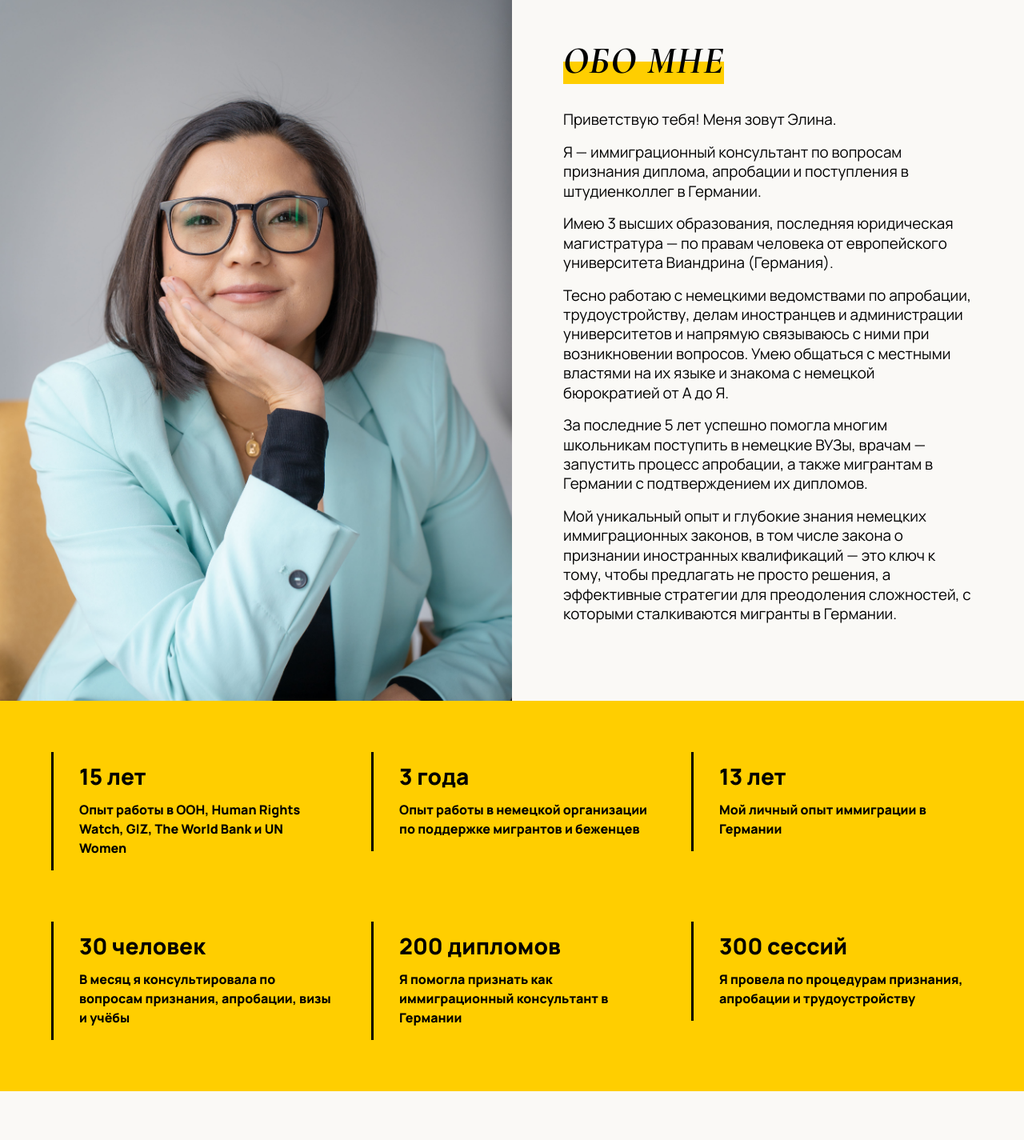
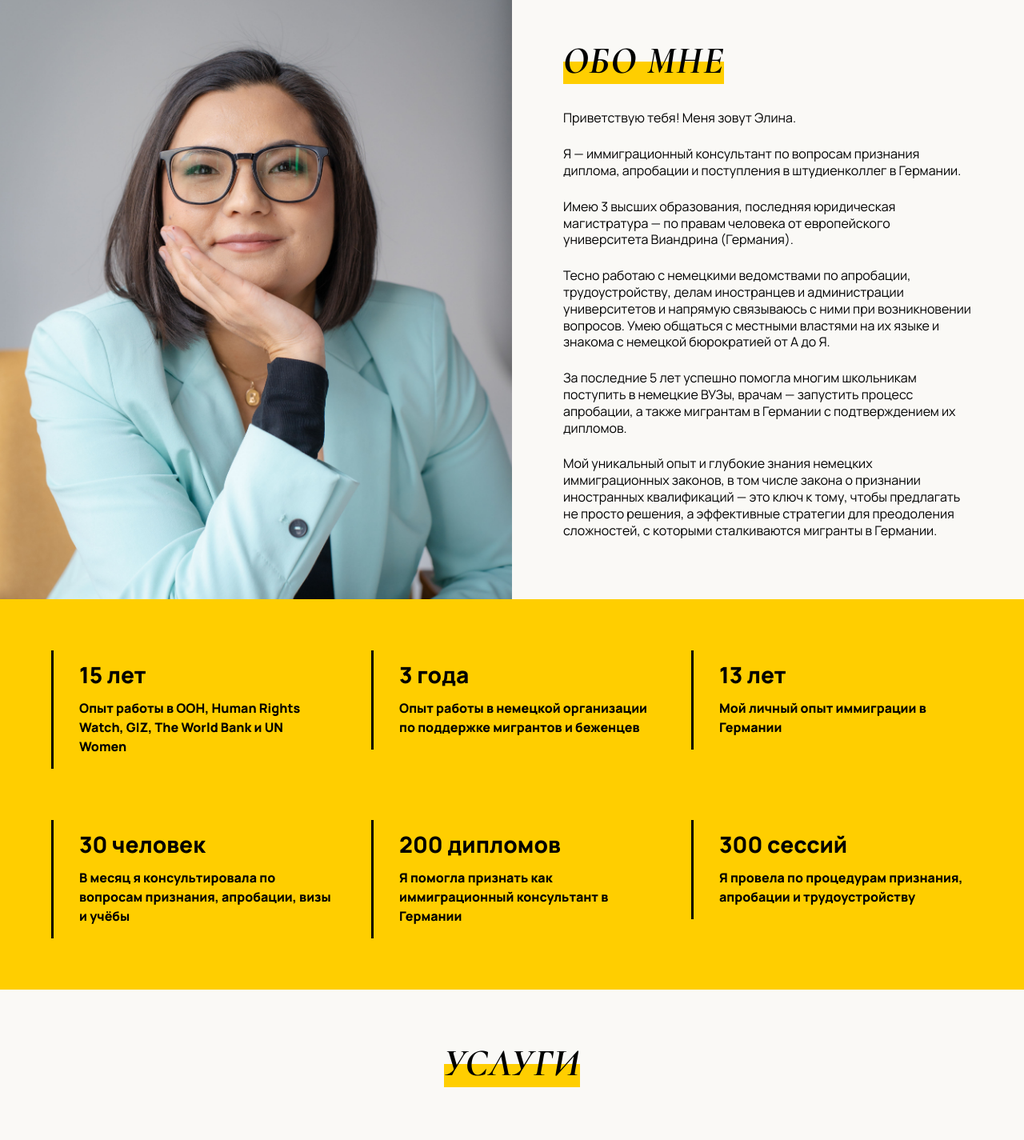
Before and after one commit to SofyaBorisenko/elina-anerkennung-germany, a React (Vite) app: page / in a window 1280 px wide. Shown: the part 700-2125 px from the top of the page at 80% size. Built offline with nearby package versions, Linux system fonts and the light colour scheme.

Commit message:
Styled mobile Header, Hero, and AboutMe

```diff
--- a/src/App.jsx
+++ b/src/App.jsx
@@ -14,6 +14,7 @@ import Bewerbung from './components/Bewerbung.jsx';
 import PersonalSupport from './components/PersonalSupport.jsx';
 import Reviews from './components/Reviews.jsx';
 import ContactMe from './components/ContactMe.jsx';
+import Sidebar from './components/Sidebar.jsx';
 import Alert from './components/Alert';
 import { ChakraProvider } from '@chakra-ui/react';
 
@@ -36,6 +37,7 @@ function App() {
             <Reviews id='reviews-section' />
             <ContactMe id='contactme-section' />
             <Footer />
+            <Sidebar />
             <Alert />
           </main>
         </AlertProvider>
--- a/src/App.scss
+++ b/src/App.scss
@@ -67,11 +67,30 @@ button {
   width: 100%;
   background: $yellow;
   height: 3rem;
+  padding: 0;
 }
 
 /* Typography */
+.highlighted-heading {
+  position: relative;
+  font-style: italic;
+  font-weight: 700;
+  line-height: 120%;
+  letter-spacing: 0.0725rem;
+}
+
+.highlighted-heading::after {
+  content: '';
+  position: absolute;
+  bottom: 0;
+  left: 0;
+  width: 100%;
+  height: 50%;
+  background-color: $yellow;
+  z-index: -1;
+}
+
 button {
-  color: $off-white;
   text-align: center;
   font-family: Manrope;
   font-size: 1rem;
@@ -87,63 +106,89 @@ p {
   color: $black;
 }
 
+h1,
+h2 {
+  font-family: 'Cormorant Infant';
+  font-style: normal;
+  font-weight: 600;
+  line-height: 120%;
+  letter-spacing: -0.10875rem;
+  text-transform: uppercase;
+}
+
+h4 {
+  font-family: Manrope;
+  font-style: normal;
+  letter-spacing: -0.015px;
+}
+
+/*Sidebar*/
+.sidebar {
+  position: fixed;
+  top: 0;
+  left: 0;
+  width: 25%;
+  height: 100%;
+  background: $yellow;
+  visibility: hidden;
+}
+.sidebar-nav a {
+  color: $black;
+  text-decoration: none;
+  text-align: left;
+  font-family: Manrope;
+  font-size: 0.875rem;
+  font-style: normal;
+  font-weight: 600;
+  line-height: 140%;
+}
+.show-sidebar {
+  opacity: 0.95;
+  visibility: visible;
+  transition-property: opacity;
+  transition-duration: 1s;
+}
+
+/* Styles for mobile screens */
+@media (min-width: 0px) {
+  h1 {
+    font-size: 2.5rem;
+  }
+
+  h2 {
+    font-size: 2.25rem;
+    margin-bottom: 1.25rem;
+  }
+
+  h4 {
+    font-size: 1.15rem;
+    font-weight: 300;
+    line-height: 140%;
+  }
+}
+
 /* Styles for 1280px+ screens (XLarge) */
 @media (min-width: 1280px) {
-  p {
-    font-size: '1rem';
+  button {
+    font-size: 1rem;
   }
 
   .highlighted-heading {
-    position: relative;
-    font-style: italic;
-    font-weight: 700;
-    line-height: 120%;
-    letter-spacing: 0.0725rem;
     max-width: 30rem;
   }
 
-  .highlighted-heading::after {
-    content: '';
-    position: absolute;
-    bottom: 0;
-    left: 0;
-    width: 100%;
-    height: 50%;
-    background-color: $yellow;
-    z-index: -1;
-  }
-
   h1 {
-    font-family: 'Cormorant Infant';
     font-size: 3.375rem;
-    font-style: normal;
-    font-weight: 600;
-    line-height: 120%;
-    letter-spacing: -0.10875rem;
-    text-transform: uppercase;
   }
 
   h2 {
-    font-family: 'Cormorant Infant';
     font-size: 3rem;
-    font-style: normal;
-    font-weight: 600;
-    line-height: 120%;
-    letter-spacing: -0.10875rem;
-    text-transform: uppercase;
   }
 
   h4 {
-    font-family: Manrope;
     font-size: 1.275rem;
-    font-style: normal;
     font-weight: 500;
     line-height: 120%;
-    letter-spacing: -0.015px;
-  }
-
-  .aboutme p {
-    margin: 1rem 0;
   }
 
   select {
--- a/src/components/AboutMe.jsx
+++ b/src/components/AboutMe.jsx
@@ -1,56 +1,51 @@
-import { Text, Box, Image, VStack, HStack, Heading } from '@chakra-ui/react';
+import { Text, Box, Flex, Image, VStack } from '@chakra-ui/react';
 import '../App.scss';
 import './AboutMe.css';
-import '../assets/AboutMe_photo.jpg';
+import AboutMePhoto from '../assets/AboutMe_photo.jpg';
 
 const AboutMe = () => {
+  const textStyle = {
+    fontFamily: 'Manrope',
+    fontWeight: ['300', '400'],
+    fontStyle: 'normal',
+    lineHeight: ['140%', '130%'],
+    mx: '0',
+    my: ['0.4rem', '0.75rem'],
+    fontSize: ['0.875rem', '1rem'],
+  };
   return (
     <Box className='aboutme' backgroundColor='#faf9f6' position='sticky'>
-      <HStack alignItems='flex-start' justifyContent='flex-end' gap='0px'>
-        <div className='aboutme-bg'></div>
-        <VStack w='50%' p='4rem' alignItems='flex-start' gap='0px'>
+      <Flex
+        flexDir={['column', 'row']}
+        alignItems={['center', 'flex-start']}
+        justifyContent='flex-end'
+        gap='0px'
+      >
+        <Box display={['none', 'block']} className='aboutme-bg'></Box>
+        <VStack
+          w={['100%', '50%']}
+          p={['4rem 1.25rem', '4rem']}
+          alignItems='flex-start'
+          gap='0px'
+        >
           <h2 className='highlighted-heading' id='aboutme-section'>
             Обо мне
           </h2>
-          <Text
-            fontFamily='Manrope'
-            fontSize='1.175rem'
-            fontWeight='400'
-            fontStyle='normal'
-            lineHeight='130%'
-            m='0'
-          >
-            <p>Приветствую тебя! Меня зовут Элина.</p>
-            <p>
-              Я — иммиграционный консультант по вопросам признания диплома,
-              апробации и поступления в штудиенколлег в Германии.
-            </p>
-            <p>
-              Имею 3 высших образования, последняя юридическая магистратура — по
-              правам человека от европейского университета Виандрина (Германия).
-            </p>
-            <p>
-              Тесно работаю с немецкими ведомствами по апробации,
-              трудоустройству, делам иностранцев и администрации университетов и
-              напрямую связываюсь с ними при возникновении вопросов. Умею
-              общаться с местными властями на их языке и знакома с немецкой
-              бюрократией от А до Я.
-            </p>
-            <p>
-              За последние 5 лет успешно помогла многим школьникам поступить в
-              немецкие ВУЗы, врачам — запустить процесс апробации, а также
-              мигрантам в Германии с подтверждением их дипломов.
-            </p>
-            <p>
-              Мой уникальный опыт и глубокие знания немецких иммиграционных
-              законов, в том числе закона о признании иностранных квалификаций —
-              это ключ к тому, чтобы предлагать не просто решения, а эффективные
-              стратегии для преодоления сложностей, с которыми сталкиваются
-              мигранты в Германии.
-            </p>
-          </Text>
+          {[
+            'Приветствую тебя! Меня зовут Элина.',
+            'Я — иммиграционный консультант по вопросам признания диплома, апробации и поступления в штудиенколлег в Германии.',
+            'Имею 3 высших образования, последняя юридическая магистратура — по правам человека от европейского университета Виандрина (Германия).',
+            'Тесно работаю с немецкими ведомствами по апробации, трудоустройству, делам иностранцев и администрации университетов и напрямую связываюсь с ними при возникновении вопросов. Умею общаться с местными властями на их языке и знакома с немецкой бюрократией от А до Я.',
+            'За последние 5 лет успешно помогла многим школьникам поступить в немецкие ВУЗы, врачам — запустить процесс апробации, а также мигрантам в Германии с подтверждением их дипломов.',
+            'Мой уникальный опыт и глубокие знания немецких иммиграционных законов, в том числе закона о признании иностранных квалификаций — это ключ к тому, чтобы предлагать не просто решения, а эффективные стратегии для преодоления сложностей, с которыми сталкиваются мигранты в Германии.',
+          ].map((text, index) => (
+            <Text key={index} {...textStyle}>
+              {text}
+            </Text>
+          ))}
+          <Image src={AboutMePhoto} display={['block', 'none']} mt='1rem' />
         </VStack>
-      </HStack>
+      </Flex>
     </Box>
   );
 };
--- /dev/null
+++ b/src/components/Context.jsx
@@ -0,0 +1,24 @@
+import { createContext, useState, useContext } from 'react';
+
+const AppContext = createContext();
+
+export const AppProvider = ({ children }) => {
+  const [isSidebarOpen, setIsSidebarOpen] = useState(false);
+  const openSidebar = () => {
+    setIsSidebarOpen(true);
+  };
+  const closeSidebar = () => {
+    setIsSidebarOpen(false);
+  };
+  return (
+    <AppContext.Provider
+      value={{ isSidebarOpen, openSidebar, closeSidebar }}
+    >
+      {children}
+    </AppContext.Provider>
+  );
+};
+
+export const useGlobalContext = () => {
+  return useContext(AppContext);
+};
--- a/src/components/Hero.css
+++ b/src/components/Hero.css
@@ -7,3 +7,20 @@
   right: 0;
   z-index: -1;
 }
+
+.hero-bg-mob {
+  width: 100%;
+  background: linear-gradient(
+      0deg,
+      rgba(255, 255, 255, 0.7) 0%,
+      rgba(255, 255, 255, 0.7) 100%
+    ),
+    url('../assets/Service1.jpg'), #faf9f6 50%;
+  background-position: center;
+  background-size: cover;
+  position: sticky;
+  top: 0;
+  left: 0;
+  z-index: -1;
+  padding: 1.25rem;
+}
--- a/src/components/PersonalSupport.jsx
+++ b/src/components/PersonalSupport.jsx
@@ -103,7 +103,7 @@ const PersonalSupport = () => {
           p='1.25rem 1.5rem'
           mt='3rem'
           border='none'
-          lineH='140%'
+          lineHeight='140%'
           onClick={handleClick('contactme-section')}
           link='#contact-me'
           _hover={{
--- /dev/null
+++ b/src/components/Sidebar.jsx
@@ -0,0 +1,54 @@
+import { FaTimes } from 'react-icons/fa';
+import { useGlobalContext } from './Context';
+import { Box, Button, VStack } from '@chakra-ui/react';
+
+const Sidebar = () => {
+  const { isSidebarOpen, closeSidebar } = useGlobalContext();
+  const handleClick = (id) => (event) => {
+    event.preventDefault();
+    const element = document.getElementById(id);
+    if (element) {
+      element.scrollIntoView({
+        behavior: 'smooth',
+        block: 'start',
+      });
+    }
+  };
+  return (
+    <aside className={isSidebarOpen ? 'sidebar show-sidebar' : 'sidebar'}>
+      <Box position='relative'>
+        <nav className='sidebar-nav'>
+          <VStack alignItems='flex-start' p='1rem' gap='1rem'>
+            <a href='#about-me' onClick={handleClick('aboutme-section')}>
+              Обо мне
+            </a>
+            <a href='#services' onClick={handleClick('services-section')}>
+              Услуги
+            </a>
+            <a href='#reviews' onClick={handleClick('reviews-section')}>
+              Отзывы
+            </a>
+            <a href='#contact-me' onClick={handleClick('contactme-section')}>
+              Связаться<br /> со мной
+            </a>
+          </VStack>
+        </nav>
+        <Button
+          p='0'
+          bg='transparent'
+          border='transparent'
+          color='#000'
+          boxShadow='none'
+          position='absolute'
+          top='0.25rem'
+          right='0.25rem'
+          fontSize='1.5rem'
+          onClick={closeSidebar}
+        >
+          <FaTimes />
+        </Button>
+      </Box>
+    </aside>
+  );
+};
+export default Sidebar;
--- a/src/main.jsx
+++ b/src/main.jsx
@@ -1,11 +1,14 @@
 import React from 'react';
 import ReactDOM from 'react-dom/client';
 import App from './App.jsx';
+import { AppProvider } from './/components/Context.jsx';
 import './index.css';
 
 const root = ReactDOM.createRoot(document.getElementById('root'));
 root.render(
   <React.StrictMode>
+    <AppProvider>
       <App />
+    </AppProvider>
   </React.StrictMode>
 );
```
Also changed, not shown: src/components/Header.jsx (+27 -4 lines), src/components/Hero.jsx (+49 -2 lines), src/assets/Logo_header_mobile.png (added).
